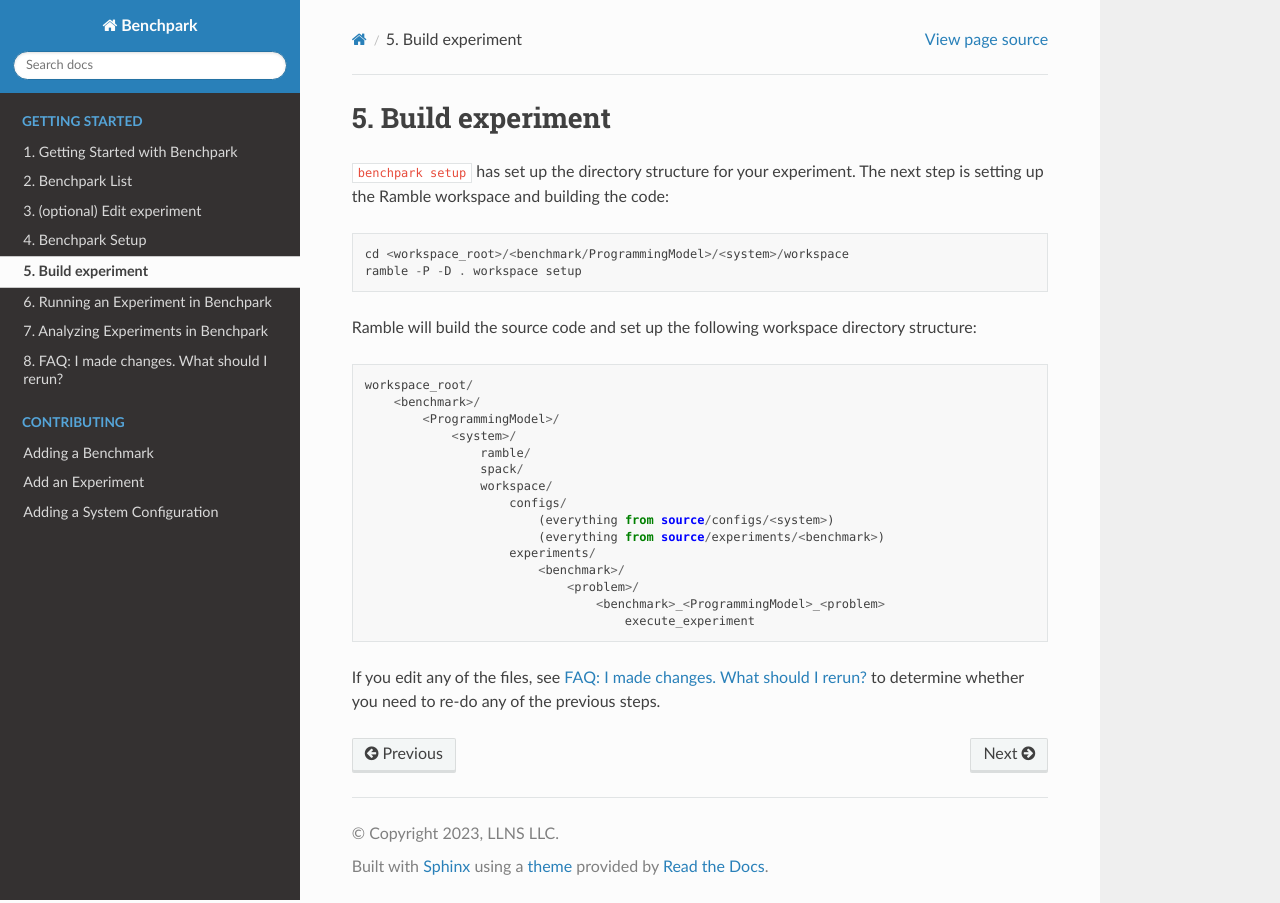
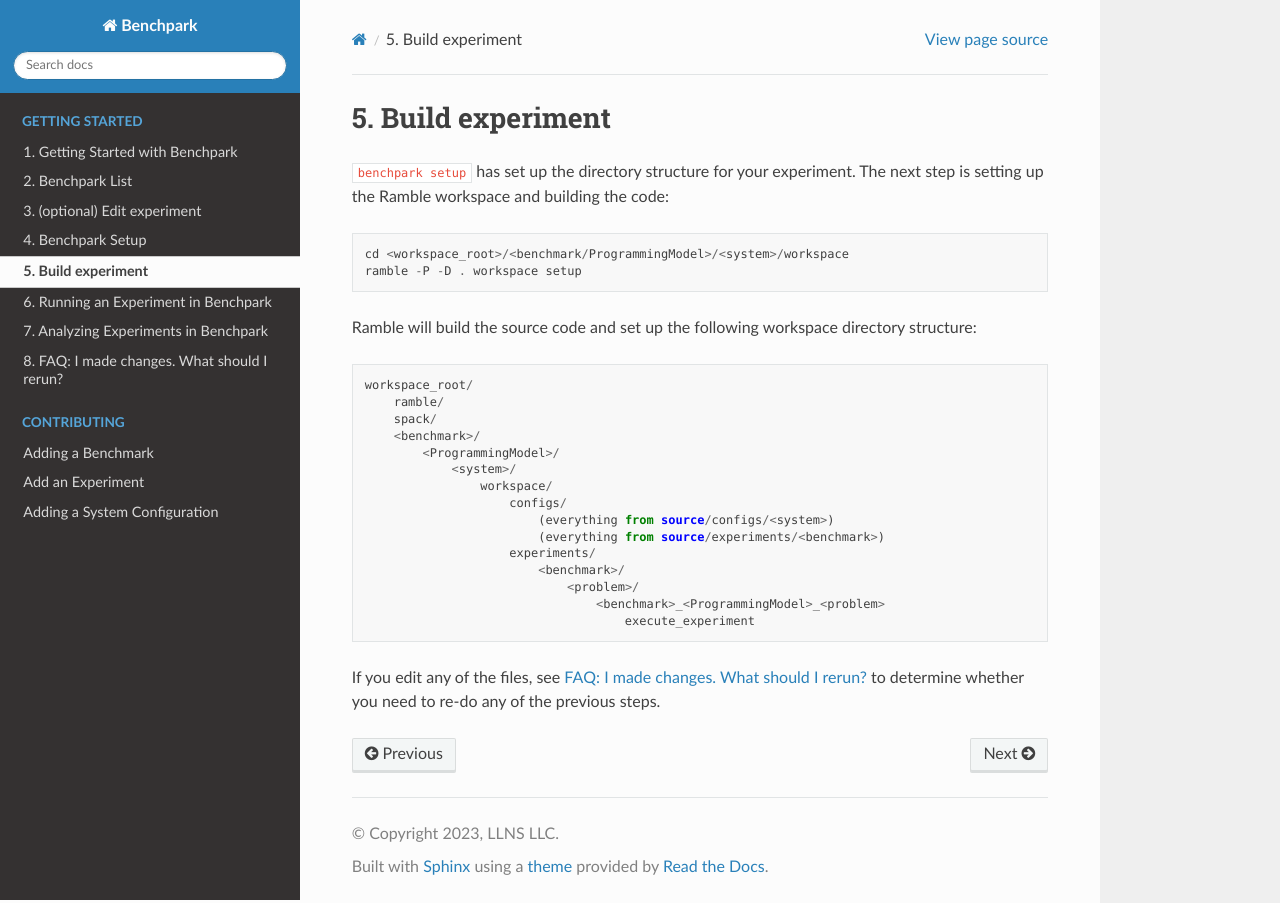
Before and after one commit to LLNL/benchpark, a Sphinx documentation site: the page built from docs/5-build-experiment.rst, in a window 1280 px wide. Built offline with Sphinx 7.4.7 and the Read the Docs theme 2.0.0, drawn with Linux system fonts in a browser that asks for light colours.

```diff
--- a/docs/5-build-experiment.rst
+++ b/docs/5-build-experiment.rst
@@ -12,11 +12,11 @@ The next step is setting up the Ramble workspace and building the code::
 Ramble will build the source code and set up the following workspace directory structure::
 
     workspace_root/
+        ramble/
+        spack/
         <benchmark>/
             <ProgrammingModel>/
                 <system>/
-                    ramble/
-                    spack/
                     workspace/
                         configs/
                             (everything from source/configs/<system>)
```
